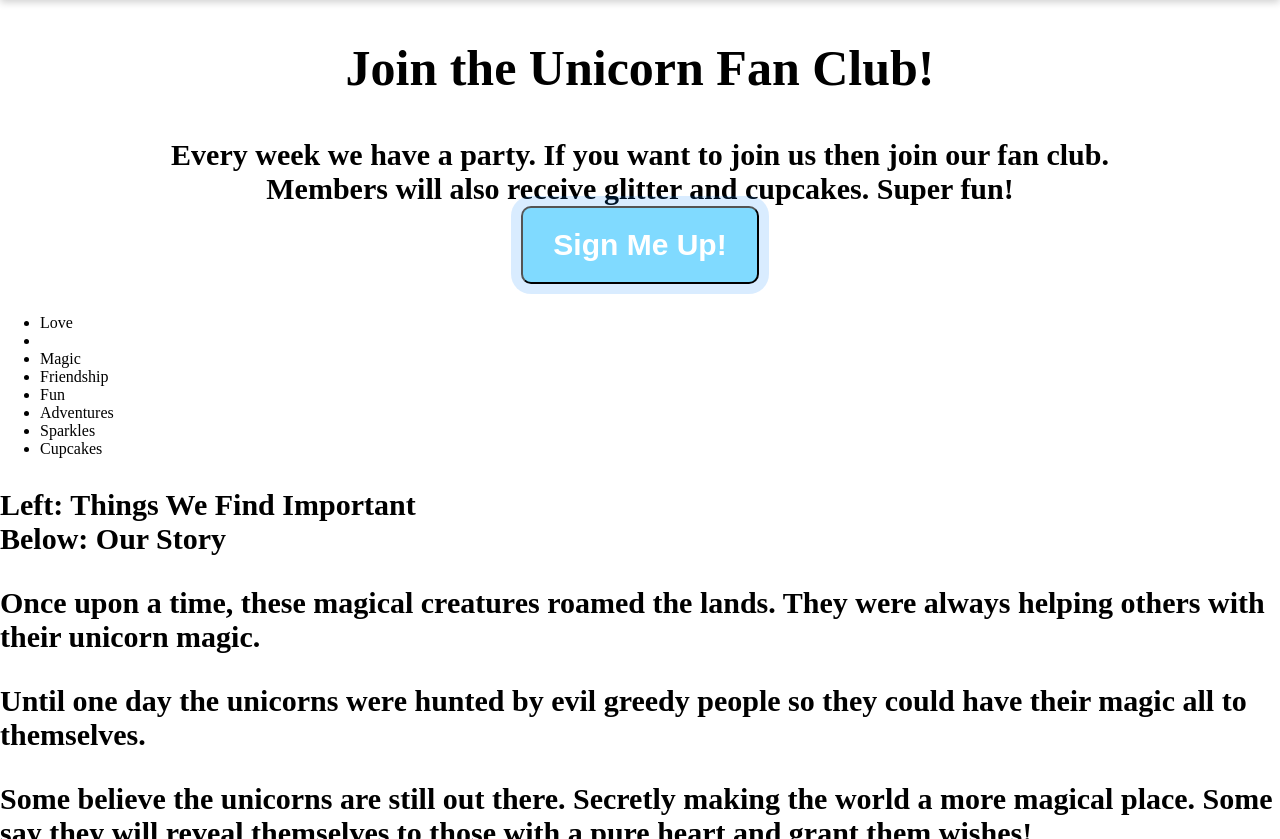
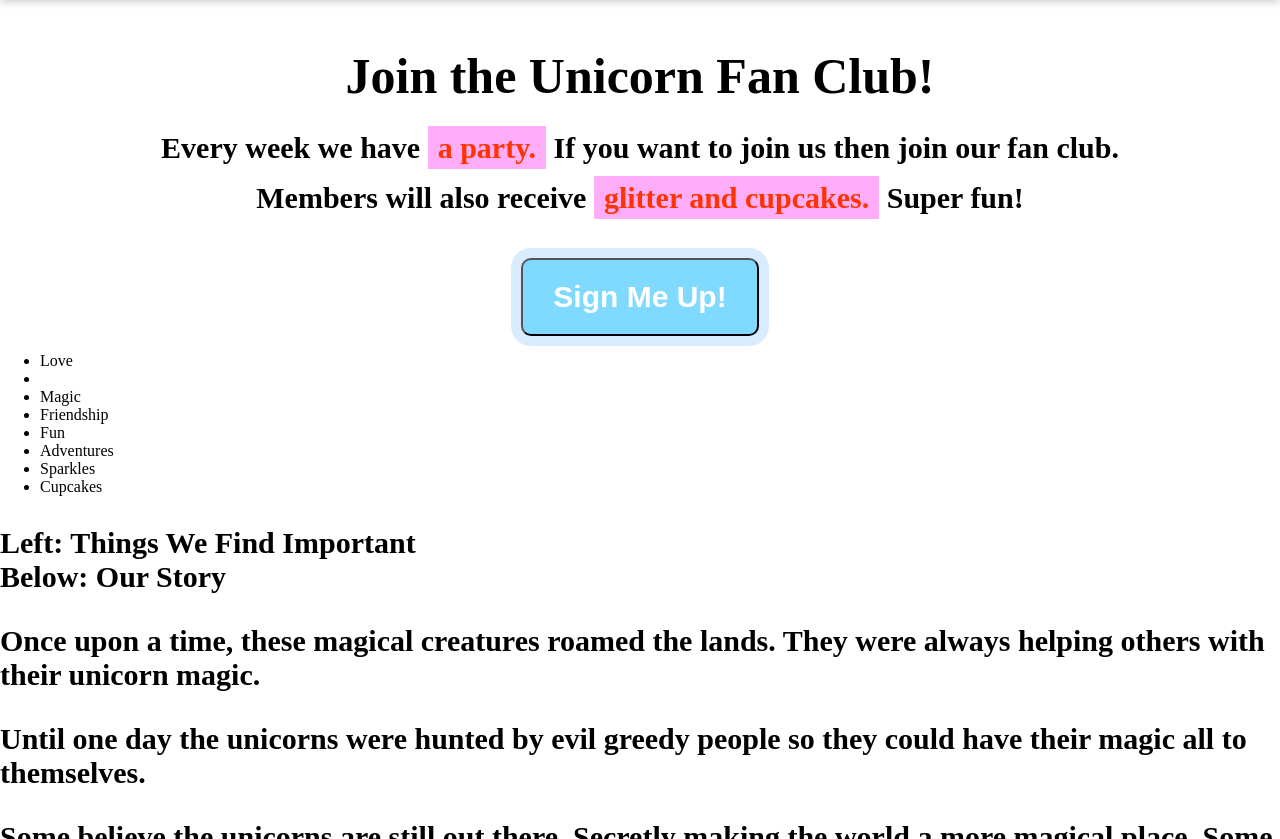
Before and after one commit to maggiepink/unicorns, a plain HTML site: page index.html in a window 1280 px wide. Shown: the part 903-1742 px from the top of the page. Drawn offline with Linux system fonts and the light colour scheme; a web font is replaced by a local one.

```diff
--- a/index.html
+++ b/index.html
@@ -31,7 +31,7 @@
 	<div class="more-info">
 		<div class="wrapper">
 			<h2>Join the Unicorn Fan Club!</h2>
-			<p> Every week we have <span class="highlight">a party.</span> If you want to join us then join our fan club. Members will also receive <span class="highlight">glitter and cupcakes.</span> Super fun!
+			<p> Every week we have <span class="highlight">a party.</span> If you want to join us then join our fan club. Members will also receive <span class="highlight">glitter and cupcakes.</span> Super fun!</p>
 			<button class="cta">Sign Me Up!</button>
 		</div>
 	</div>
--- a/style.css
+++ b/style.css
@@ -158,6 +158,23 @@
 
 }
 
+.more-info p{
+	margin: 18px 0 35px;
+}
+
+.more-info h2{
+	margin: 50px 0 0px;
+}
+
+.highlight{
+	background-color: #FFADF9;
+	color: #FF3300;
+	padding: 5px 10px;
+	line-height: 50px;
+	display: inline;
+	font-weight: 800;
+}
+
 /*
 
 <div class="more-info" id="more-info">
```
